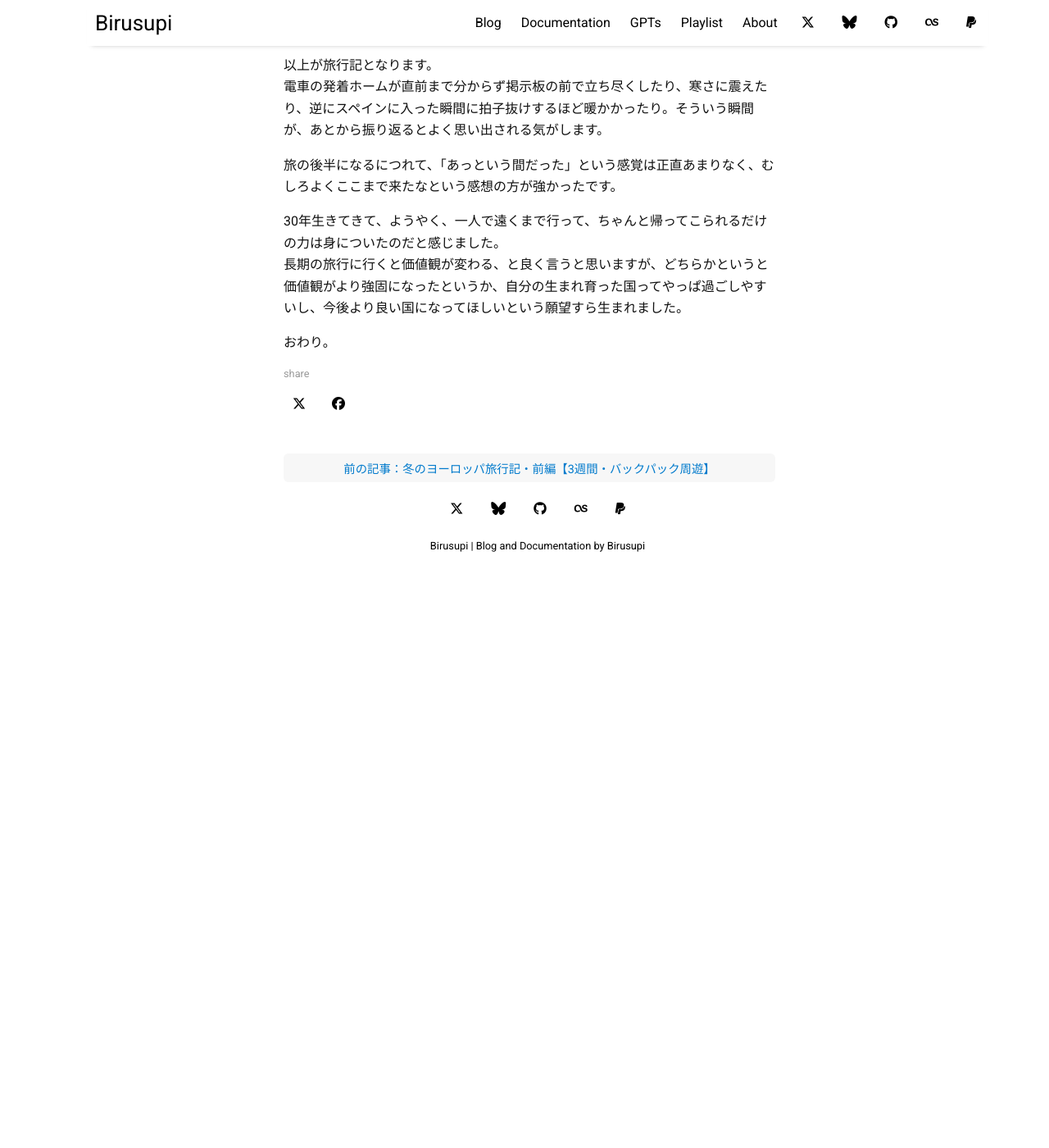
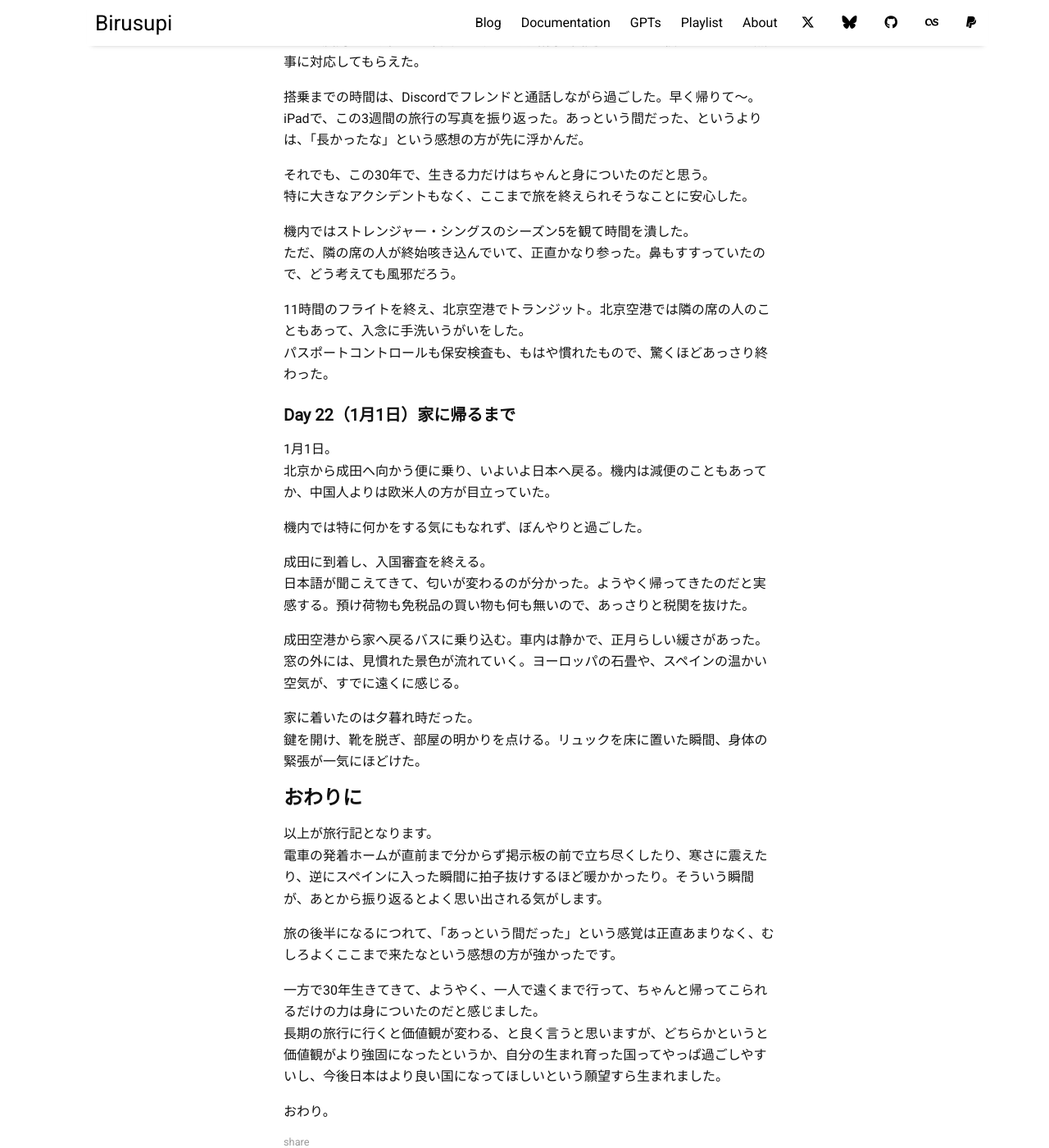
Before and after one commit to spira-unplugged/birusupi, a Jekyll site: the page built from _posts/2026-01-23-eurotrip_travelogue_2.md, in a window 1280 px wide and 1400 px high, scrolled down 20232 px. Shown: the whole window at 82% size. Built offline with Jekyll 4.4.1, drawn with Linux system fonts in a browser that asks for light colours; before the commit the page ends 20936 px from its top, so only the background shows below that; some of the changed text lies outside the part shown.

Commit message:
冬のヨーロッパ旅行記・後編を更新し、内容を充実させるためにテキストを修正。新しい画像を2枚追加。

```diff
--- a/_posts/2026-01-23-eurotrip_travelogue_2.md
+++ b/_posts/2026-01-23-eurotrip_travelogue_2.md
@@ -138,10 +138,13 @@ last_modified_at: 2026-01-23 00:00:00 +0900
 
 ホテルをチェックアウトしたあと、再び聖ローレンツ地区を軽く散策し、ニュルンベルク駅へ戻った。そこから電車で、ローテンブルク・オプ・デア・タウバーへ向かう。
 
-途中で2回乗り換えが必要な移動で、しかもローカル線。海外旅行者としては、正直あまり選びたくないルートだと思う。ただ、ブダペストからここまで、すでに5回以上、総距離にして900km以上を電車やバスで移動してきたので、慣れっことは言えないにしても、この程度の乗り換えは余裕があった。
+途中で2回乗り換えが必要な移動で、しかもローカル線。海外旅行者としては、正直あまり選びたくないルートだと思う。ただ、ブダペストからここまで、すでに5回以上、総距離にして900km以上を電車やバスで移動してきたので、慣れっこ…とは言えないにしても、この程度の乗り換えは大丈夫だろうという余裕があった。
 
 とはいえ、シュタインナッハ駅というローテンブルク直前の駅での乗り換えは少し厄介だった。
 次に乗る電車が2両編成しかなく、日本人・外国人問わず人気の観光地ということもあって、完全にキャパオーバー。一本、電車を逃すことになった。
+
+![]({{ site.baseurl }}/assets/img/2026-01-22-eurotrip_travelogue/DSC02459.jpg)
+<div class="img-cap">田舎の駅で割と多くの人が電車を待つ異様な光景</div>
 
 駅で同じく足止めを食らった日本人の方々と、ウーバーでも呼びますかね、などと文句を言い合いながら雑談した。結局、ウーバーは使わなかったというより、使えなかった。近くに走っているタクシー自体がほとんどないような場所だった。
 
@@ -150,8 +153,11 @@ last_modified_at: 2026-01-23 00:00:00 +0900
 ローテンブルク・オプ・デア・タウバーはバイエルン州にある町で、中世の街並みがほぼそのまま残っている、美しい場所だった。
 ドイツ南部の観光ルート「ロマンティック街道」の一つに位置し、1950年代以降に観光地として整備が進んだらしい。日本では1970年代以降、海外旅行が一般化した時代背景とも重なり、今では日本人のヨーロッパ旅行の定番の町になっている。
 
-電車で相席になった、物腰の柔らかい上品な女性といろいろ話をした。
-彼女は「ローテンブルクは、毎日がクリスマスみたいな町なの」と言っていた。実際に町を歩いてみて、その言葉はまさにその通りだと思った。
+ローテンブルクに向かう際、電車で相席になった、現地の物腰の柔らかいドイツ人の上品な年配の女性といろいろ話をした。
+彼女は「ローテンブルクは、毎日がクリスマスみたいな町ですよ」と言っていた。実際に町を歩いてみて、その言葉はまさにその通りだと思った。
+
+![]({{ site.baseurl }}/assets/img/2026-01-22-eurotrip_travelogue/DSC02468.jpg)
+<div class="img-cap">ローテンブルク・オプ・デア・タウバー</div>
 
 ### Day 13（12月23日）ローテンブルクからシュトゥットガルトへ
 
@@ -316,10 +322,10 @@ iPadで、この3週間の旅行の写真を振り返った。あっという間
 成田に到着し、入国審査を終える。
 日本語が聞こえてきて、匂いが変わるのが分かった。ようやく帰ってきたのだと実感する。預け荷物も免税品の買い物も何も無いので、あっさりと税関を抜けた。
 
-成田空港から家へ戻るバスに乗り込む。車内は静かで、正月らしい緩さがあった。窓の外には、見慣れた景色が流れていく。ヨーロッパの石畳や、スペインの乾いた空気が、すでに遠い。
+成田空港から家へ戻るバスに乗り込む。車内は静かで、正月らしい緩さがあった。窓の外には、見慣れた景色が流れていく。ヨーロッパの石畳や、スペインの温かい空気が、すでに遠くに感じる。
 
-家に着いたのは夕方前だった。
-鍵を開け、靴を脱ぎ、部屋の明かりを点ける。スーツケースを床に置いた瞬間、身体の緊張が一気にほどけた。
+家に着いたのは夕暮れ時だった。
+鍵を開け、靴を脱ぎ、部屋の明かりを点ける。リュックを床に置いた瞬間、身体の緊張が一気にほどけた。
 
 ## おわりに
 
@@ -328,7 +334,7 @@ iPadで、この3週間の旅行の写真を振り返った。あっという間
 
 旅の後半になるにつれて、「あっという間だった」という感覚は正直あまりなく、むしろよくここまで来たなという感想の方が強かったです。
 
-30年生きてきて、ようやく、一人で遠くまで行って、ちゃんと帰ってこられるだけの力は身についたのだと感じました。
-長期の旅行に行くと価値観が変わる、と良く言うと思いますが、どちらかというと価値観がより強固になったというか、自分の生まれ育った国ってやっぱ過ごしやすいし、今後より良い国になってほしいという願望すら生まれました。
+一方で30年生きてきて、ようやく、一人で遠くまで行って、ちゃんと帰ってこられるだけの力は身についたのだと感じました。
+長期の旅行に行くと価値観が変わる、と良く言うと思いますが、どちらかというと価値観がより強固になったというか、自分の生まれ育った国ってやっぱ過ごしやすいし、今後日本はより良い国になってほしいという願望すら生まれました。
 
 おわり。
```
Also changed, not shown: assets/img/2026-01-22-eurotrip_travelogue/DSC02459.jpg (added), assets/img/2026-01-22-eurotrip_travelogue/DSC02468.jpg (added).
